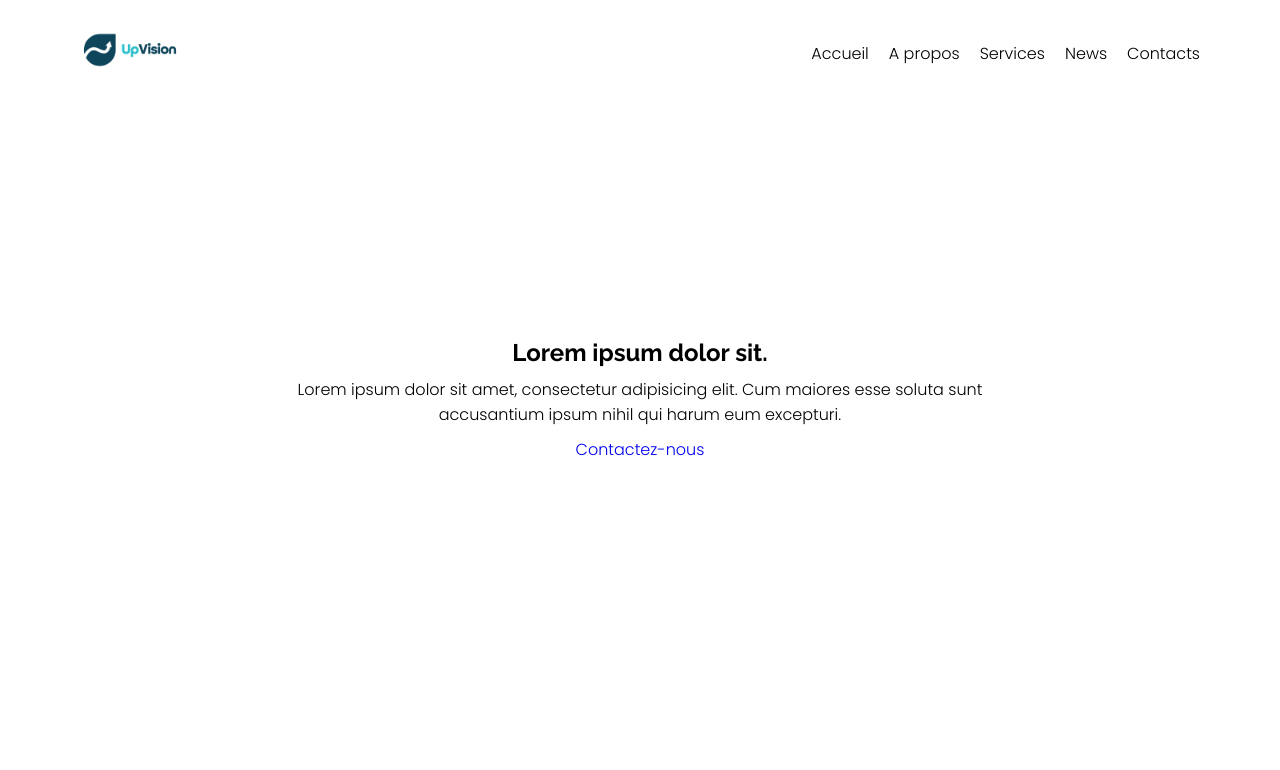
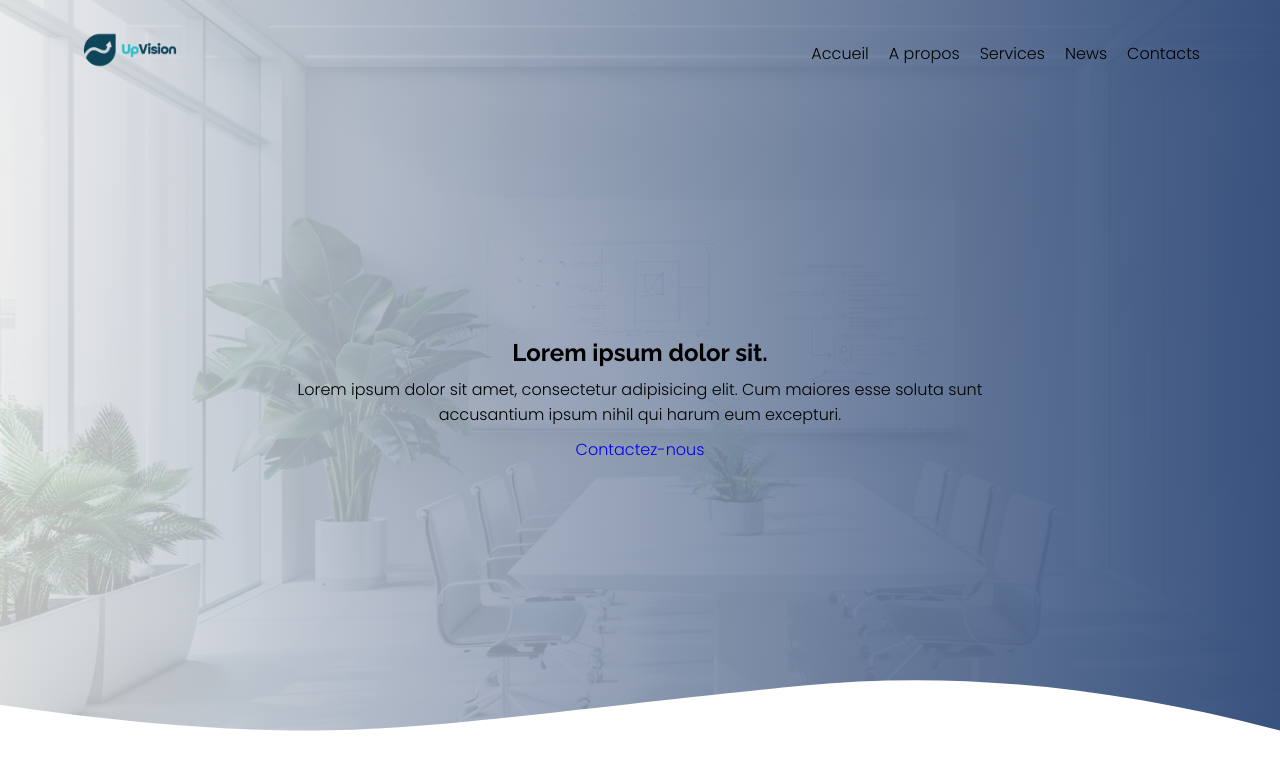
Before and after one commit to AnicetChiza/Up-vision, a plain HTML site: page index.html in a window 1280 px wide. Drawn offline with nearby package versions, Linux system fonts and the light colour scheme; a web font is replaced by a local one.

Commit message:
add to my repository

```diff
--- a/asset/css/style.css
+++ b/asset/css/style.css
@@ -138,7 +138,7 @@ header img {
     text-align: center;
     justify-content: center;
     flex-direction: column;
-    background-image: linear-gradient(to left, #37517efc 0%, #ebebebce 100%), url(../images/home/bg.jpg) fixed no-repeat;
+    background: linear-gradient(to left, #37517efc 0%, #ebebebce 100%), url(../images/home/bg.jpg) fixed no-repeat;
     background-size: cover;
 }
 
```
